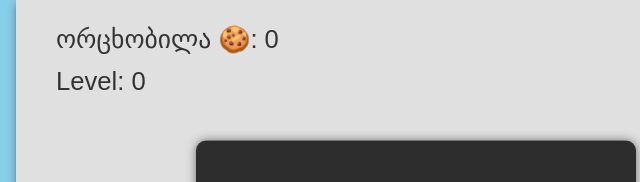
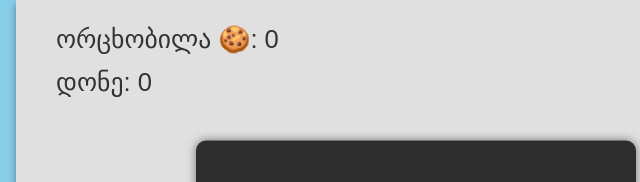
Before and after one commit to davit-siradze/dinm, a plain HTML site: page index.html in a window 1280 px wide. Shown: the top 182 px of the page, 224-864 px from the left. Drawn offline with Linux system fonts and the light colour scheme.

Commit message:
Update index.html

```diff
--- a/index.html
+++ b/index.html
@@ -13,7 +13,7 @@
         <div id="obstacle"></div>
         <div id="obstacle2" class="hidden"></div> <!-- Added second obstacle -->
         <div id="score">ორცხობილა 🍪: 0</div>
-        <div id="levelDisplay">Level: 0</div>
+        <div id="levelDisplay">დონე: 0</div>
 
         <div id="gameOverBox" class="hidden">
             <p id="gameOverMessage">თამაში დასრულდა <span id="finalScore">0</span></p>
```
